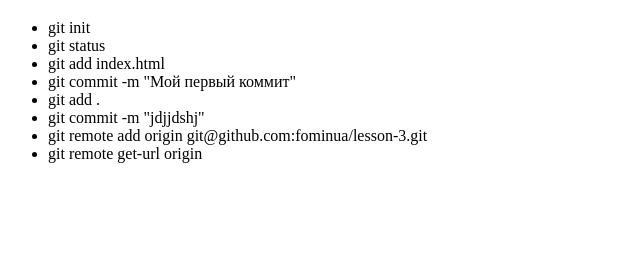
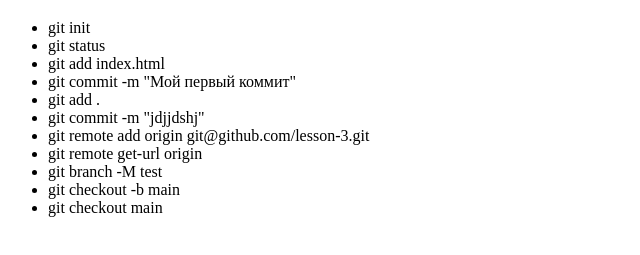
Before and after one commit to Juliiash/lesson3, a plain HTML site: page index.html in a window 1280 px wide. Shown: the part 61-316 px from the top of the page, without its empty margins (0-640 px from the left). Drawn offline with Linux system fonts and the light colour scheme.

Commit message:
четвертый коммит

```diff
--- a/index.html
+++ b/index.html
@@ -15,8 +15,13 @@
         <li>git commit -m "Мой первый коммит"</li>
         <li>git add .</li>
         <li>git commit -m "jdjjdshj"</li>
-        <li>git remote add origin git@github.com:fominua/lesson-3.git</li>
+        <li>git remote add origin git@github.com/lesson-3.git</li>
         <li>git remote get-url origin</li>
+        <li>git branch -M test</li>
+        <li>git checkout -b main</li>
+        <li>git checkout main</li>
+        </ul>
+
 
 
 </body>
```
